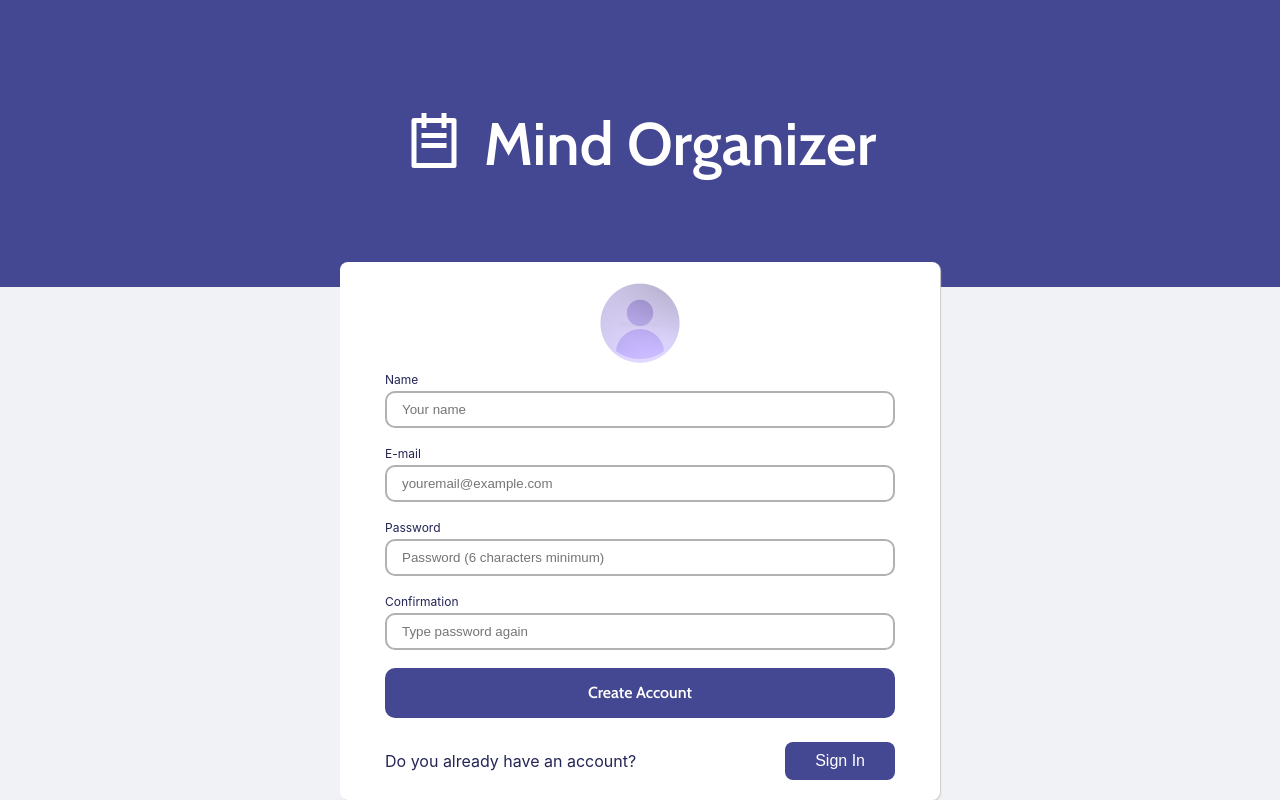
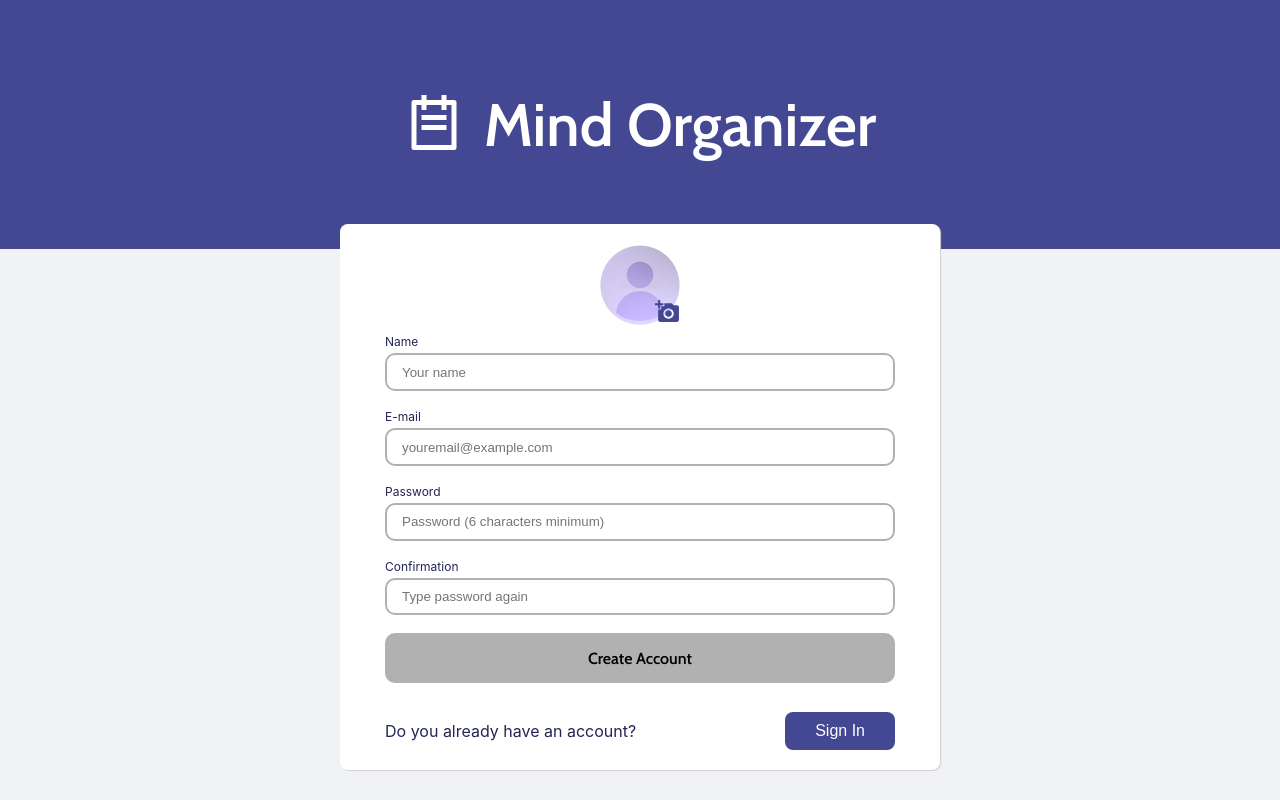
Before and after one commit to devcaiofelipe/todo-list-frontend, a React (Create React App) app: page / in a window 1280 px wide. Both pictures are taken after a click on the button "Sign up". Built offline with nearby package versions, Linux system fonts and the light colour scheme; no server answers.

Commit message:
feat: improve creation and login screens

```diff
--- a/public/index.html
+++ b/public/index.html
@@ -2,7 +2,7 @@
 <html lang="en">
   <head>
     <meta charset="utf-8" />
-    <link rel="icon" href="%PUBLIC_URL%/favicon.ico" />
+    <link rel="icon" type="image/png" sizes="192x192"  href="/android-icon-192x192.png">
     <link rel="preconnect" href="https://fonts.googleapis.com">
     <link rel="preconnect" href="https://fonts.gstatic.com" crossorigin>
     <link href="https://fonts.googleapis.com/css2?family=Montserrat:wght@300&display=swap" rel="stylesheet">
@@ -14,7 +14,7 @@
       name="description"
       content="Web site created using create-react-app"
     />
-    <link rel="apple-touch-icon" href="%PUBLIC_URL%/logo192.png" />
+    <link rel="apple-touch-icon" href="%PUBLIC_URL%/todo-list.png" />
     <!--
       manifest.json provides metadata used when your web app is installed on a
       user's mobile device or desktop. See https://developers.google.com/web/fundamentals/web-app-manifest/
--- a/src/pages/Login/index.jsx
+++ b/src/pages/Login/index.jsx
@@ -5,7 +5,9 @@ import {
   useNavigate,
 } from "react-router-dom";
 import firebase from '../../shared/firebase';
-import { getAuth, signInWithEmailAndPassword } from "firebase/auth";
+import { getAuth, signInWithEmailAndPassword } from 'firebase/auth';
+import { MdAddAPhoto } from "react-icons/md";
+import { FiLogIn } from "react-icons/fi";
 import logo from '../../assets/2.jpg'
 
 
@@ -19,6 +21,25 @@ const Login = () => {
   const [isSigned, setIsSigned] = useState(false);
   const [isLoginScreen, setIsLoginScreen] = useState(true);
   const navigation = useNavigate();
+
+
+  const [userName, setUserName] = useState('');
+  const [userEmail, setUserEmail] = useState('');
+  const [userPassword, setUserPassword] = useState('');
+  const [userPasswordConfirmation, setUserPasswordConfirmation] = useState('');
+
+  useEffect(() => {
+    if (isSigned === true) {
+      navigation('home')
+    }
+  }, [isSigned, navigation])
+
+  const handleUserName = (e) => setUserName(e.target.value);
+  const handleUserEmail = (e) => setUserEmail(e.target.value);
+  const handleUserPassword = (e) => setUserPassword(e.target.value);
+  const handleUserPasswordConfirmation = (e) => setUserPasswordConfirmation(e.target.value);
+
+  const hasAllFields = () => userName && userEmail && userPassword && userPasswordConfirmation
 
   const toggleScreen = () => {
     setIsLoginScreen(!isLoginScreen);
@@ -41,11 +62,10 @@ const Login = () => {
     }
   }
 
-  useEffect(() => {
-    if (isSigned === true) {
-      navigation('home')
-    }
-  }, [isSigned, navigation])
+  const handleUserCreation = (e) => {
+    e.preventDefault();
+    console.log('Criando usuario')
+  }
 
   const handleEmail = (e) => {
     setEmail(e.target.value);
@@ -65,7 +85,11 @@ const Login = () => {
       { isLoginScreen ? (
       <div className="login-container">
         <div className="login-content">
-          <p className="login-title">Login</p>
+          <div className="login-header">
+            <p className="login-title">Login</p>
+            <FiLogIn className="login-icon"/>
+          </div>
+
           <p className="login-info">Type your e-mail and password below to sign in at Mind Organizer</p>
           <form action="#" className="login-form" onSubmit={handleSubmit}>
             <label htmlFor="email-input" className="label" style={ wrongCredentials ? {
@@ -80,7 +104,7 @@ const Login = () => {
             <input id="password-input" type="password" className="form-input" placeholder="Password" onChange={handlePassword} style={wrongCredentials ? {
               border: '2px solid #FF0839'
             } : null }/>
-            { wrongCredentials && <span className="error-message">E-mail or password invalid</span>}
+            { <p className="error-message" style={ wrongCredentials ? { display: 'block' } : { visibility: 'hidden'}}>E-mail or password invalid</p>}
             <button type="submit" className="signin-button" style={!email || !password ? {
               backgroundColor: 'rgb(177, 177, 177)',
               color: 'black',
@@ -95,18 +119,26 @@ const Login = () => {
       ) : (
         <div className="creation-container">
           <div className="profile-picture-container">
+            <label htmlFor="add-picture">
+              <MdAddAPhoto className="camera-icon" onClick={() => console.log('Cliquei na fotinha')}/>
+            </label>
+            <input type="file" id="add-picture"/>
             <img src={logo} alt="logo" className="profile-picture"/>
+
           </div>
-          <form className="create-form">
+          <form action="#" className="create-form" onSubmit={handleUserCreation}>
             <label htmlFor="input" className="label">Name</label>
-            <input id="input"type="text" className="creation-account-input" placeholder="Your name"/>
+            <input type="text" className="creation-account-input" placeholder="Your name" onChange={handleUserName}/>
             <label htmlFor="input" className="label">E-mail</label>
-            <input id="input"type="text" className="creation-account-input" placeholder="youremail@example.com"/>
+            <input type="text" className="creation-account-input" placeholder="youremail@example.com" onChange={handleUserEmail}/>
             <label htmlFor="input" className="label">Password</label>
-            <input id="input"type="password" className="creation-account-input" placeholder="Password (6 characters minimum)"/>
+            <input type="password" className="creation-account-input" placeholder="Password (6 characters minimum)" onChange={handleUserPassword}/>
             <label htmlFor="input" className="label">Confirmation</label>
-            <input id="input"type="password" className="creation-account-input" placeholder="Type password again"/>
-            <button type="submit" className="create-account-button">Create Account</button>
+            <input type="password" className="creation-account-input" placeholder="Type password again" onChange={handleUserPasswordConfirmation}/>
+            <button type="submit" className="create-account-button" disabled={!hasAllFields()} style={ !hasAllFields() ? {
+              backgroundColor: 'rgb(177, 177, 177)',
+              color: 'black',
+            } : null }>Create Account</button>
           </form>
           <div className="back-to-login">
             <p>Do you already have an account?</p>
--- a/src/pages/Login/styles.css
+++ b/src/pages/Login/styles.css
@@ -34,10 +34,12 @@
   align-items: center;
   flex-wrap: wrap;
   width: 600px;
+  height: 700px;
   min-height: 500px;
   border-radius: 8px;
   background-color: white;
   box-shadow: 1px 1px 1px #cfcfcf;
+  margin-bottom: 30px;
 }
 
 .login-content {
@@ -49,6 +51,18 @@
   flex-direction: column;
   justify-content: flex-start;
   gap: 25px
+}
+
+.login-header {
+  display: flex;
+  align-items: center;
+  justify-content: space-between;
+}
+
+.login-icon {
+  width: 40px;
+  height: 40px;
+  color: #232555;
 }
 
 .login-title {
@@ -72,7 +86,7 @@
 }
 
 .form-input {
-  height: 25%;
+  height: 13%;
   text-indent: 15px;
   border-radius: 10px;
   border: 2px solid rgb(177, 177, 177);
@@ -85,8 +99,7 @@
 }
 
 .signin-button {
-  margin-top: 50px;
-  height: 80px;
+  height: 50px;
   font-family: 'Cabin', sans-serif;
   font-size: 16px;
   background-color: #444791;
@@ -152,10 +165,11 @@
   justify-content: center;
   align-items: center;
   width: 600px;
-  height: 600px;
+  height: 700px;
   border-radius: 8px;
   background-color: white;
   box-shadow: 1px 1px 1px #cfcfcf;
+  margin-bottom: 30px;
 }
 
 .create-form {
@@ -223,8 +237,22 @@
 }
 
 .profile-picture-container {
+  position: relative;
   margin-top: 10px;
   height: 100px;
+}
+
+.camera-icon {
+  position: absolute;
+  width: 25px;
+  height: 25px;
+  bottom: 10px;
+  right: 10px;
+  color: #444791;
+}
+
+.camera-icon:hover {
+  color: #232555;
 }
 
 .profile-picture {
@@ -232,3 +260,7 @@
   width: 100px;
   border-radius: 50%;
 }
+
+.profile-picture-container>input {
+  display: none;
+}
```
Also changed, not shown: public/android-icon-192x192.png (added), public/manifest.json, public/todo-list.png (added).
